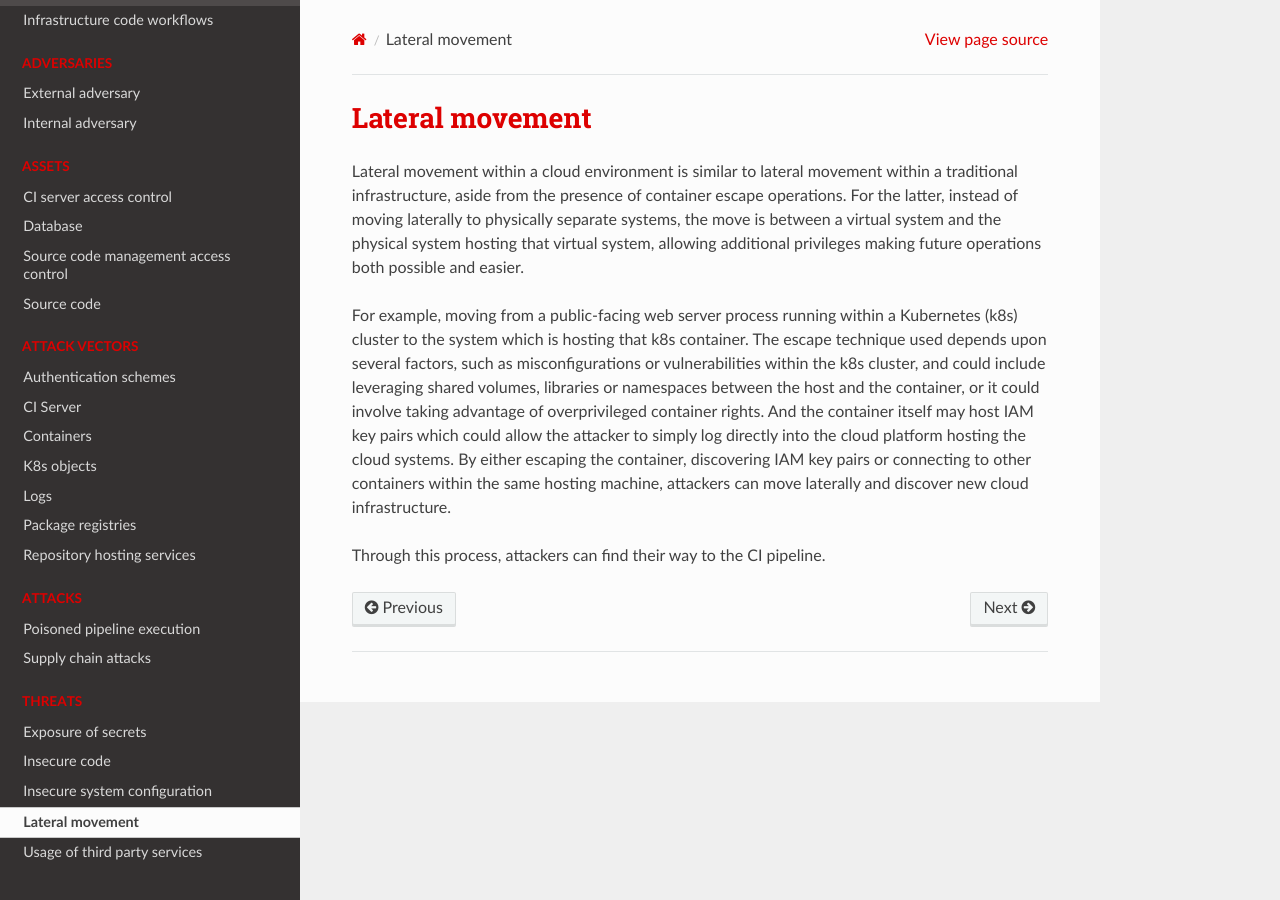
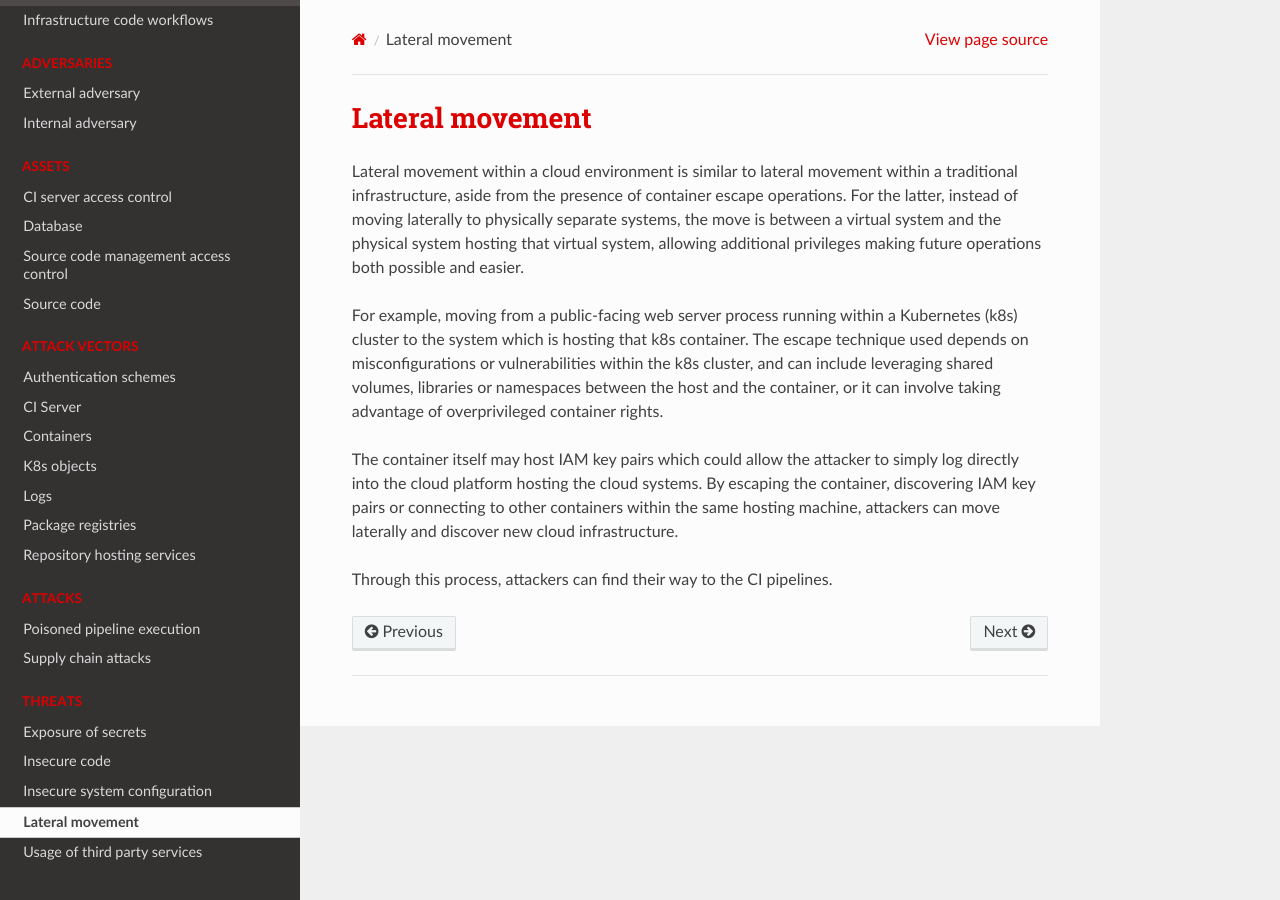
Before and after one commit to tymyrddin/green-cicd, a Sphinx documentation site: the page built from source/docs/threats/lateral-movement.md, in a window 1280 px wide. Built offline with Sphinx 7.4.7 and the Read the Docs theme 2.0.0, drawn with Linux system fonts in a browser that asks for light colours.

Commit message:
Surface, vectors and threats

```diff
--- a/source/docs/threats/lateral-movement.md
+++ b/source/docs/threats/lateral-movement.md
@@ -6,11 +6,12 @@ separate systems, the move is between a virtual system and the physical system h
 additional privileges making future operations both possible and easier.
 
 For example, moving from a public-facing web server process running within a Kubernetes (k8s) cluster to the system
-which is hosting that k8s container. The escape technique used depends upon several factors, such as misconfigurations
-or vulnerabilities within the k8s cluster, and could include leveraging shared volumes, libraries or namespaces
-between the host and the container, or it could involve taking advantage of overprivileged container rights.
-And the container itself may host IAM key pairs which could allow the attacker to simply log directly into the cloud
-platform hosting the cloud systems. By either escaping the container, discovering IAM key pairs or connecting to other
+which is hosting that k8s container. The escape technique used depends on misconfigurations
+or vulnerabilities within the k8s cluster, and can include leveraging shared volumes, libraries or namespaces
+between the host and the container, or it can involve taking advantage of overprivileged container rights.
+
+The container itself may host IAM key pairs which could allow the attacker to simply log directly into the cloud
+platform hosting the cloud systems. By escaping the container, discovering IAM key pairs or connecting to other
 containers within the same hosting machine, attackers can move laterally and discover new cloud infrastructure.
 
-Through this process, attackers can find their way to the CI pipeline.
+Through this process, attackers can find their way to the CI pipelines.
```
